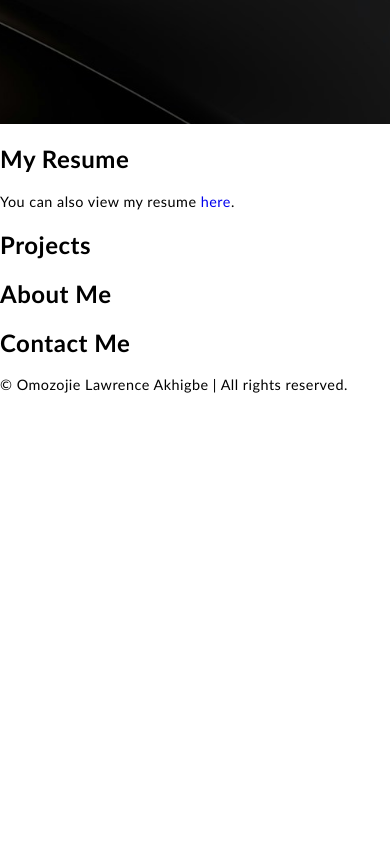
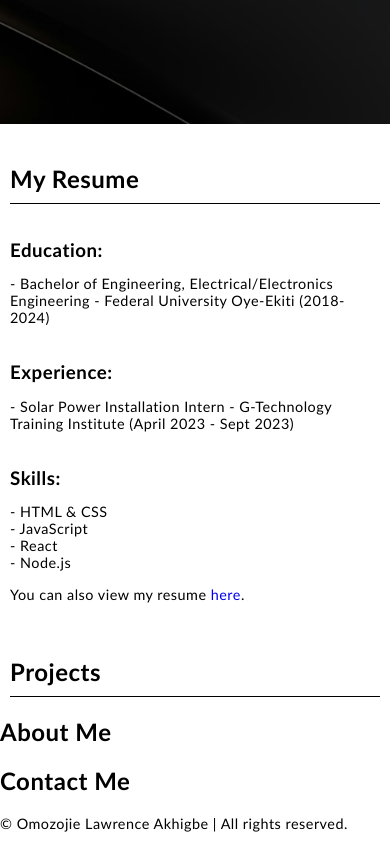
Before and after one commit to larrywebdev/portfolio, a plain HTML site: page index.html in a window 390 px wide. Shown: the part 720-1566 px from the top of the page. Before the commit the page ends 1128 px from the top, so only its background shows below. Drawn offline with Linux system fonts and the light colour scheme.

Commit message:
Add resume section with education, experience, and skills

```diff
--- a/index.html
+++ b/index.html
@@ -40,15 +40,35 @@
         </div>
     </section>
 
-    <section>
+    <section class="resume-section">
         <div class="resume">
             <h2>My Resume</h2>
+            <h3 class="education">Education:</h3>
+            <ul>
+                <li>- Bachelor of Engineering, Electrical/Electronics Engineering - Federal University Oye-Ekiti
+                    (2018-2024)
+                </li>
+            </ul>
+
+            <h3 class="experience">Experience:</h3>
+            <ul>
+                <li>- Solar Power Installation Intern - G-Technology Training Institute (April 2023 - Sept 2023)</li>
+            </ul>
+
+            <h3 class="skills">Skills:</h3>
+            <ul>
+                <li>- HTML & CSS</li>
+                <li>- JavaScript</li>
+                <li>- React</li>
+                <li>- Node.js</li>
+
+            </ul>
             <p>You can also view my resume <a href="https://larrywebdev.github.io/resume-html/" target="_blank"
                     rel="noopener noreferrer">here</a>.</p>
         </div>
     </section>
 
-    <section>
+    <section class="project-section">
         <div class="project">
             <h2>Projects</h2>
             <div id="project-1">
--- a/style.css
+++ b/style.css
@@ -33,7 +33,6 @@ a {
   display: flex;
   flex-direction: column;
   align-items: center;
-  justify-content: center;
   text-align: center;
   transition: 0.3s ease;
 }
@@ -50,6 +49,7 @@ a {
 .nav-links a {
   color: #ffffff;
   display: inline;
+  font-size: 20px;
 }
 .hero {
   color: #ffffff;
@@ -63,9 +63,18 @@ a {
   padding: 10px;
   margin-top: 20px;
 }
-
-.cta-btn:visited {
-  color: #ffffff;
+.cta-btn:active {
+  transform: scale(0.9);
+  transition: 0.2s ease-in-out;
+}
+.resume h2,
+.project h2 {
+  margin: 0;
+  border-bottom: 0.5px solid #000000;
+}
+.resume ul {
+  list-style: none;
+  padding: 0;
 }
 
 @media (min-width: 320px) and (max-width: 479.9px) {
@@ -125,10 +134,28 @@ a {
   }
   .nav-links ul {
     display: grid;
+    margin-top: 70px;
+  }
+  .hero {
+    padding: 0 10px;
+  }
+  .resume-section,
+  .project-section {
+    padding: 30px 10px 0;
+  }
+  .resume h2,
+  .project h2 {
+    padding: 10px 0;
+  }
+  .resume ul {
+    font-size: 0.9rem;
   }
 
-  .hero {
-    padding: 0 10px;
+  .experience,
+  .education,
+  .skills {
+    margin-top: 35px;
+    margin-bottom: 0;
   }
 }
 
```
